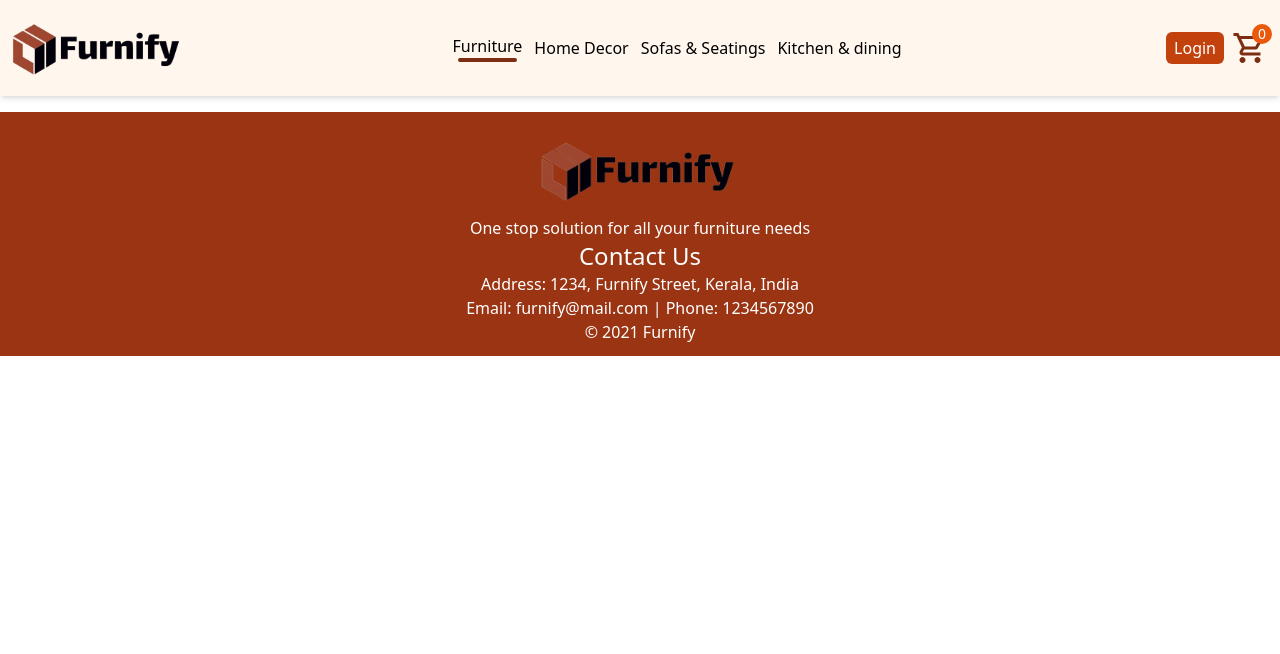
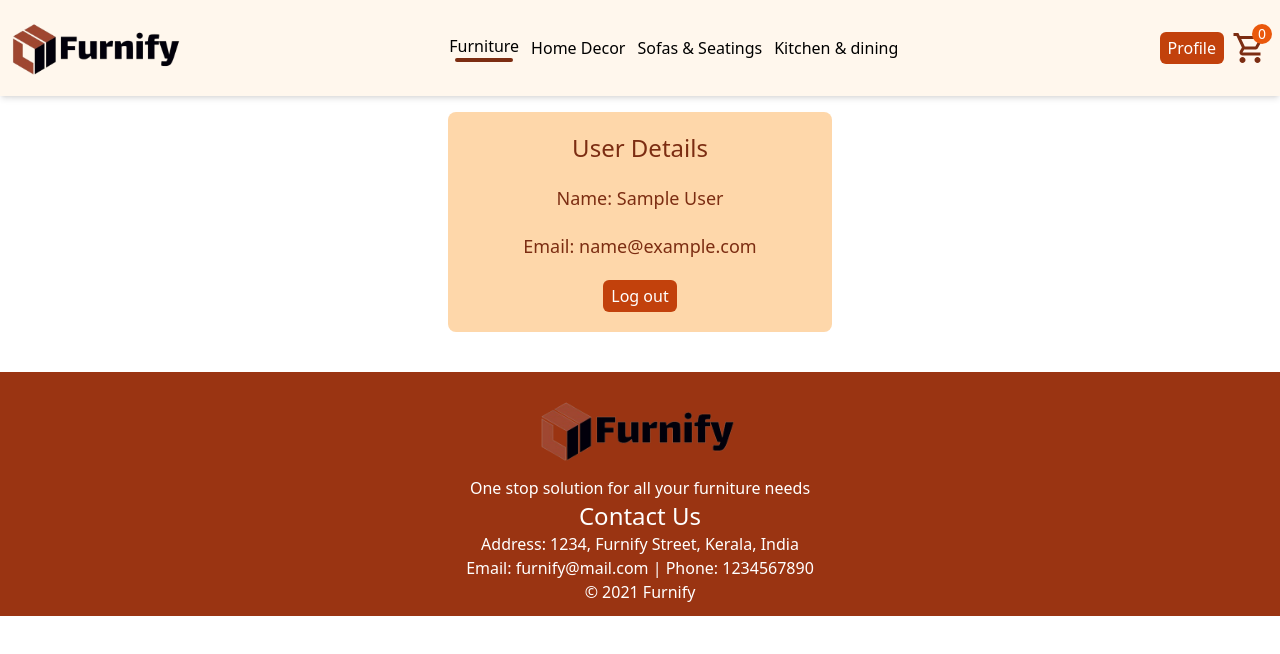
Before and after one commit to anaspxr/e-commerce-furniture-shop, a React (Vite) app in the folder frontend/: page /profile in a window 1280 px wide. Shown: the top 654 px of the page. Built offline with nearby package versions, Linux system fonts and the light colour scheme; sample sign-in values are in the browser's storage.

Commit message:
complete login functionality and create profile page

```diff
--- a/frontend/src/App.jsx
+++ b/frontend/src/App.jsx
@@ -6,6 +6,7 @@ import LoginSignup from "./pages/LoginSignup";
 import Categories from "./pages/Categories";
 import Product from "./pages/Product";
 import Footer from "./components/Footer";
+import Profile from "./pages/Profile";
 
 function App() {
   return (
@@ -30,6 +31,7 @@ function App() {
           </Route>
           <Route path="/cart" element={<Cart />} />
           <Route path="/login" element={<LoginSignup />} />
+          <Route path="/profile" element={<Profile />} />
         </Routes>
         <Footer />
       </BrowserRouter>
--- a/frontend/src/components/Navbar.jsx
+++ b/frontend/src/components/Navbar.jsx
@@ -4,7 +4,6 @@ import { Link, NavLink } from "react-router-dom";
 import { HiMenuAlt1, HiX } from "react-icons/hi";
 import { MdOutlineShoppingCart } from "react-icons/md";
 import Button from "./Button";
-
 const menuItems = [
   {
     title: "Furniture",
@@ -23,7 +22,9 @@ const menuItems = [
     to: "/dining",
   },
 ];
+
 export default function Navbar() {
+  const userExists = JSON.parse(localStorage.getItem("currentUser"));
   const [active, setActive] = useState(0);
   const [toggle, setToggle] = useState(false);
 
@@ -64,9 +65,16 @@ export default function Navbar() {
         ))}
       </div>
       <div className="flex items-center gap-2">
-        <Link to="/login">
-          <Button>Login</Button>
-        </Link>
+        {userExists ? (
+          <Link to="/profile">
+            <Button>Profile</Button>
+          </Link>
+        ) : (
+          <Link to="/login">
+            <Button>Login</Button>
+          </Link>
+        )}
+
         <Link to="/cart">
           <MdOutlineShoppingCart className="text-4xl text-orange-900 hover:text-orange-700" />
         </Link>
--- a/frontend/src/pages/LoginSignup.jsx
+++ b/frontend/src/pages/LoginSignup.jsx
@@ -2,9 +2,9 @@ import { useState } from "react";
 import { useFormik } from "formik";
 import { signUpSchema } from "../schemas/userScheme";
 import Alerts from "../components/Alerts";
+import { useNavigate } from "react-router-dom";
 export default function LoginSignup() {
   const [newUser, setNewUser] = useState(false);
-
   const [alert, setAlert] = useState(null);
   return (
     <div className="flex justify-center flex-col items-center gap-2">
@@ -19,6 +19,7 @@ export default function LoginSignup() {
 }
 
 function Login({ setAlert, setNewUser }) {
+  const navigate = useNavigate();
   const { values, handleChange, handleSubmit } = useFormik({
     initialValues: {
       email: "",
@@ -30,8 +31,14 @@ function Login({ setAlert, setNewUser }) {
         (user) =>
           user.email === values.email && user.password === values.password
       );
+      console.log(userExists);
       if (userExists) {
+        localStorage.setItem("currentUser", JSON.stringify(userExists));
         setAlert({ message: "Login successful", type: "success" });
+        setTimeout(() => {
+          setAlert(null);
+          navigate("/profile");
+        }, 1000);
       } else {
         setAlert({ message: "Invalid credentials", type: "warning" });
       }
@@ -73,7 +80,7 @@ function Login({ setAlert, setNewUser }) {
           }}
           className="text-orange-700 underline cursor-pointer hover:text-orange-500"
         >
-          Sign up now
+          Sign up
         </span>{" "}
       </p>
     </form>
--- /dev/null
+++ b/frontend/src/pages/Profile.jsx
@@ -0,0 +1,27 @@
+import { Navigate } from "react-router-dom";
+import Button from "../components/Button";
+
+export default function Profile() {
+  const currentUser = JSON.parse(localStorage.getItem("currentUser"));
+  if (!currentUser) {
+    return <Navigate to="/login" />;
+  }
+  console.log(currentUser);
+  return (
+    <div className="flex flex-col items-center gap-4 mb-10">
+      <div className="bg-orange-200 p-5 w-96 flex flex-col items-center justify-center rounded-lg gap-5">
+        <h1 className="text-2xl text-orange-900">User Details</h1>
+        <p className="text-lg text-orange-900">Name: {currentUser.name}</p>
+        <p className="text-lg text-orange-900">Email: {currentUser.email}</p>
+        <span
+          onClick={() => {
+            localStorage.removeItem("currentUser");
+            window.location.reload();
+          }}
+        >
+          <Button>Log out</Button>
+        </span>
+      </div>
+    </div>
+  );
+}
```
